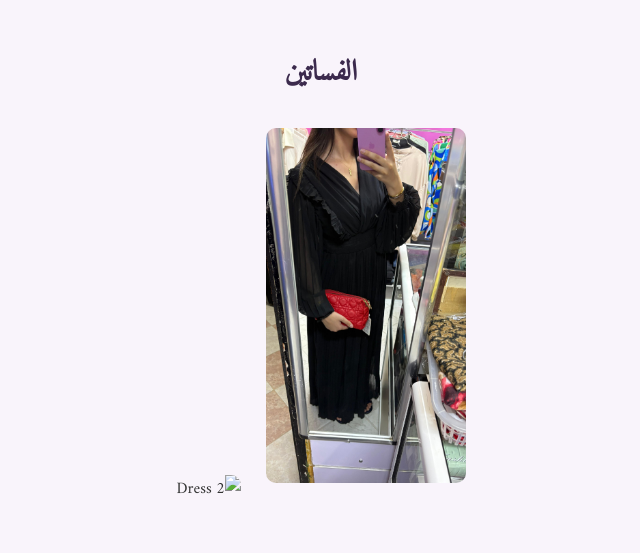
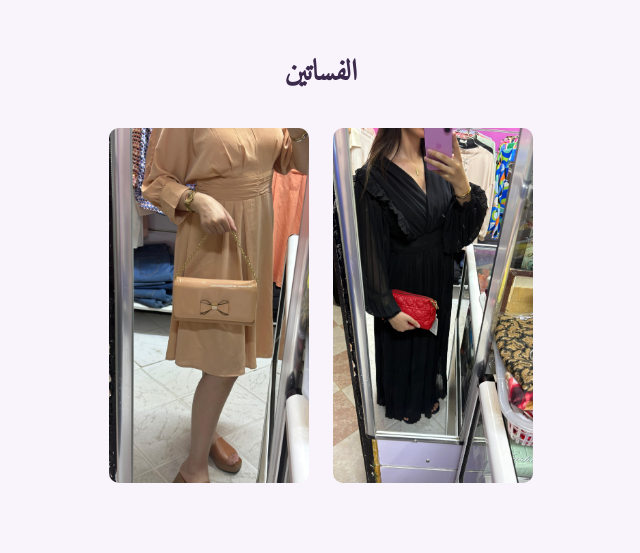
Before and after one commit to najwa005-a/bouchra-shop1, a plain HTML site: page index.html in a window 1280 px wide. Shown: the part 1500-2053 px from the top of the page, without its empty margins (319-959 px from the left). Drawn offline with Linux system fonts and the light colour scheme.

Commit message:
Update index.html

```diff
--- a/index.html
+++ b/index.html
@@ -161,7 +161,7 @@
     <h2 class="section-title fr">Robes</h2>
     <div class="products">
       <img src="44ee9272-4a23-4323-b01b-0f731468a26e.JPG" alt="Dress 1">
-      <img src="dress2.jpg" alt="Dress 2">
+      <img src="6a1630e5-f118-4d6f-8e23-e89644f86014.JPG" alt="Dress 2">
     </div>
   </section>
 
```
